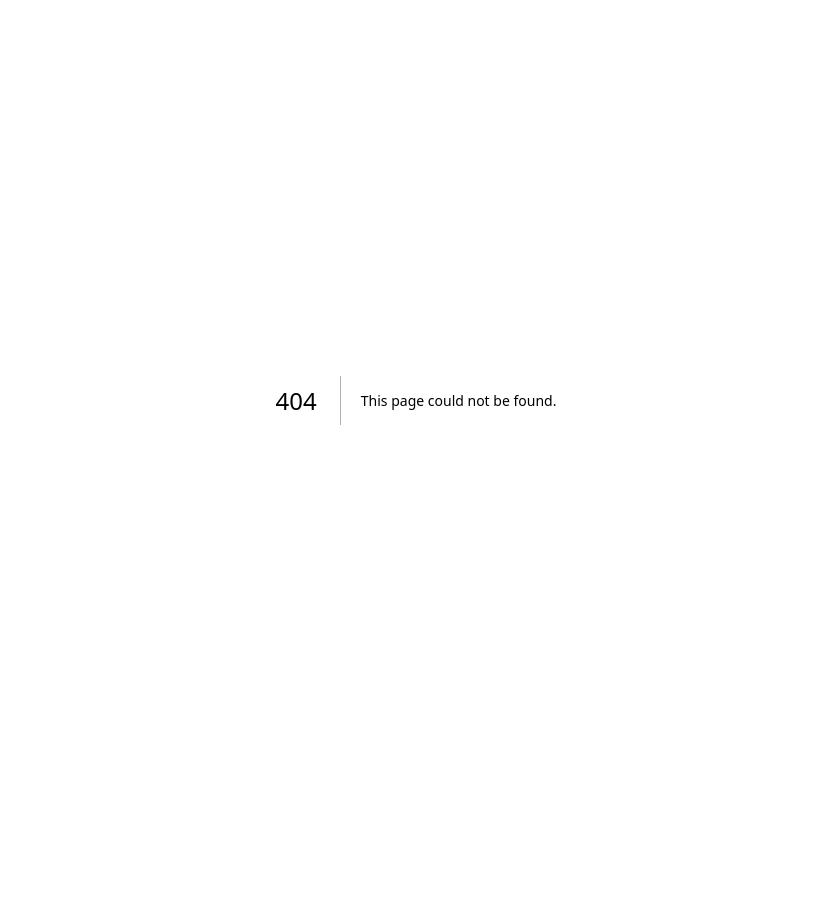
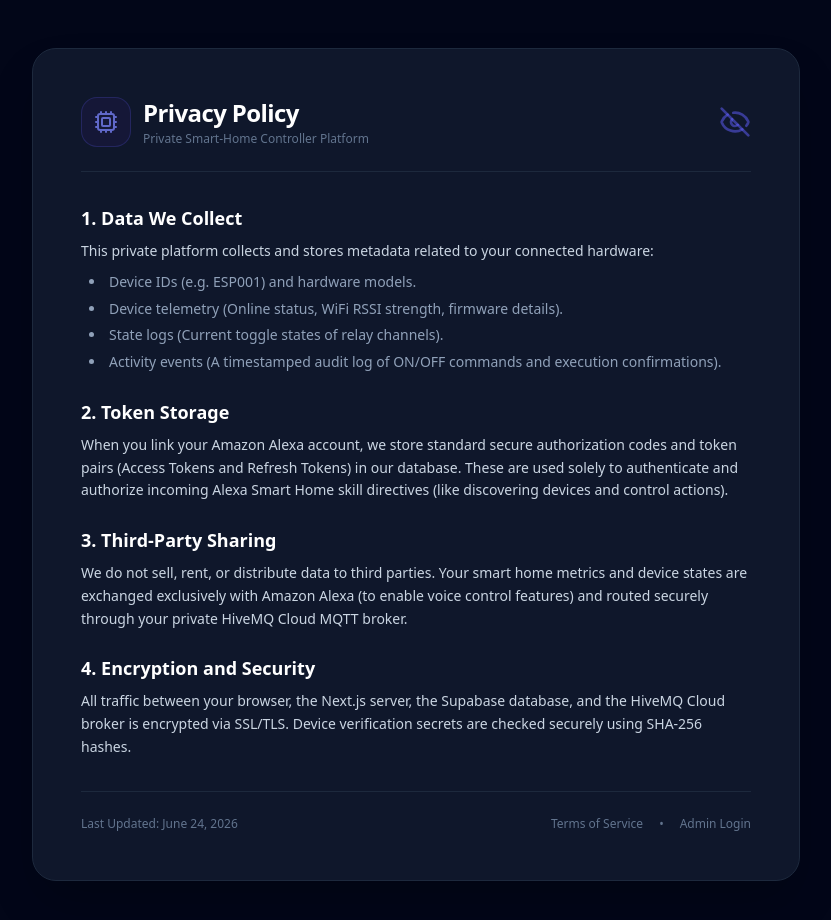
Before and after one commit to mqtt794-cloud/Mqtt, a Next.js app: page /privacy in a window 1280 px wide. Before the commit this address had no page. Shown: the top 920 px of the page, without its empty margins (224-1055 px from the left). Before the commit the page ends 800 px from the top, so only its background shows below. Built offline with nearby package versions, Linux system fonts and the light colour scheme.

Commit message:
privacy page

```diff
--- /dev/null
+++ b/src/app/privacy/page.tsx
@@ -0,0 +1,96 @@
+/**
+ * =============================================================================
+ * src/app/privacy/page.tsx — Privacy Policy Page (Alexa Account Linking Requirement)
+ * =============================================================================
+ *
+ * PATH:
+ *   GET /privacy
+ *
+ * PURPOSE:
+ *   Renders the Privacy Policy. This static page is required by Amazon Alexa
+ *   in the Skill Developer Console under the Account Linking settings.
+ * =============================================================================
+ */
+
+import Link from 'next/link';
+import { Cpu, EyeOff } from 'lucide-react';
+
+export default function PrivacyPage() {
+  return (
+    <div className="min-h-screen bg-slate-950 text-slate-300 font-sans p-6 md:p-12 select-none">
+      <div className="max-w-3xl mx-auto bg-slate-900 border border-slate-800 rounded-3xl p-8 md:p-12 shadow-2xl space-y-8">
+
+        {/* Header */}
+        <div className="flex items-center justify-between border-b border-slate-800 pb-6">
+          <div className="flex items-center gap-3">
+            <div className="p-3 bg-indigo-950/40 rounded-2xl border border-indigo-500/20 text-indigo-400">
+              <Cpu className="w-6 h-6 animate-pulse" />
+            </div>
+            <div>
+              <h1 className="text-xl md:text-2xl font-black text-white tracking-tight">Privacy Policy</h1>
+              <p className="text-slate-500 text-xs mt-0.5">Private Smart-Home Controller Platform</p>
+            </div>
+          </div>
+          <EyeOff className="w-8 h-8 text-indigo-500/50" />
+        </div>
+
+        {/* Content */}
+        <div className="space-y-6 text-sm leading-relaxed">
+          <section className="space-y-2">
+            <h2 className="text-lg font-bold text-white">1. Data We Collect</h2>
+            <p>
+              This private platform collects and stores metadata related to your connected hardware:
+            </p>
+            <ul className="list-disc list-inside space-y-1 text-slate-400 pl-2">
+              <li>Device IDs (e.g. ESP001) and hardware models.</li>
+              <li>Device telemetry (Online status, WiFi RSSI strength, firmware details).</li>
+              <li>State logs (Current toggle states of relay channels).</li>
+              <li>Activity events (A timestamped audit log of ON/OFF commands and execution confirmations).</li>
+            </ul>
+          </section>
+
+          <section className="space-y-2">
+            <h2 className="text-lg font-bold text-white">2. Token Storage</h2>
+            <p>
+              When you link your Amazon Alexa account, we store standard secure authorization codes and token pairs
+              (Access Tokens and Refresh Tokens) in our database. These are used solely to authenticate and authorize
+              incoming Alexa Smart Home skill directives (like discovering devices and control actions).
+            </p>
+          </section>
+
+          <section className="space-y-2">
+            <h2 className="text-lg font-bold text-white">3. Third-Party Sharing</h2>
+            <p>
+              We do not sell, rent, or distribute data to third parties. Your smart home metrics and device states are
+              exchanged exclusively with Amazon Alexa (to enable voice control features) and routed securely through
+              your private HiveMQ Cloud MQTT broker.
+            </p>
+          </section>
+
+          <section className="space-y-2">
+            <h2 className="text-lg font-bold text-white">4. Encryption and Security</h2>
+            <p>
+              All traffic between your browser, the Next.js server, the Supabase database, and the HiveMQ Cloud broker
+              is encrypted via SSL/TLS. Device verification secrets are checked securely using SHA-256 hashes.
+            </p>
+          </section>
+        </div>
+
+        {/* Footer */}
+        <div className="border-t border-slate-800 pt-6 flex flex-col md:flex-row md:items-center justify-between gap-4 text-xs text-slate-500">
+          <div>Last Updated: June 24, 2026</div>
+          <div className="flex gap-4">
+            <Link href="/terms" className="hover:text-indigo-400 transition-colors">
+              Terms of Service
+            </Link>
+            <span>•</span>
+            <Link href="/login" className="hover:text-indigo-400 transition-colors">
+              Admin Login
+            </Link>
+          </div>
+        </div>
+
+      </div>
+    </div>
+  );
+}
--- /dev/null
+++ b/src/app/terms/page.tsx
@@ -0,0 +1,92 @@
+/**
+ * =============================================================================
+ * src/app/terms/page.tsx — Terms of Service Page (Alexa Account Linking Requirement)
+ * =============================================================================
+ *
+ * PATH:
+ *   GET /terms
+ *
+ * PURPOSE:
+ *   Renders the Terms of Service. This static page is required by Amazon Alexa
+ *   in the Skill Developer Console under the Account Linking settings.
+ * =============================================================================
+ */
+
+import Link from 'next/link';
+import { Cpu, ShieldCheck } from 'lucide-react';
+
+export default function TermsPage() {
+  return (
+    <div className="min-h-screen bg-slate-950 text-slate-300 font-sans p-6 md:p-12 select-none">
+      <div className="max-w-3xl mx-auto bg-slate-900 border border-slate-800 rounded-3xl p-8 md:p-12 shadow-2xl space-y-8">
+
+        {/* Header */}
+        <div className="flex items-center justify-between border-b border-slate-800 pb-6">
+          <div className="flex items-center gap-3">
+            <div className="p-3 bg-indigo-950/40 rounded-2xl border border-indigo-500/20 text-indigo-400">
+              <Cpu className="w-6 h-6 animate-pulse" />
+            </div>
+            <div>
+              <h1 className="text-xl md:text-2xl font-black text-white tracking-tight">Terms of Service</h1>
+              <p className="text-slate-500 text-xs mt-0.5">Private Smart-Home Controller Platform</p>
+            </div>
+          </div>
+          <ShieldCheck className="w-8 h-8 text-indigo-500/50" />
+        </div>
+
+        {/* Content */}
+        <div className="space-y-6 text-sm leading-relaxed">
+          <section className="space-y-2">
+            <h2 className="text-lg font-bold text-white">1. Acceptance of Terms</h2>
+            <p>
+              By linking your Amazon Alexa account with this private Smart-Home Controller instance, you agree to
+              comply with and be bound by these Terms of Service. This platform is designed solely for private use,
+              facilitating local and remote relay controls for personal devices.
+            </p>
+          </section>
+
+          <section className="space-y-2">
+            <h2 className="text-lg font-bold text-white">2. Private Controller Usage</h2>
+            <p>
+              This is a privately hosted server instance. Authorized access is locked to the designated system
+              administrator. You may not attempt to reverse engineer, disrupt, or bypass the secure MQTT publisher
+              and subscriber services linking Next.js to the physical ESP8266 microcontroller hardware.
+            </p>
+          </section>
+
+          <section className="space-y-2">
+            <h2 className="text-lg font-bold text-white">3. Third-Party Integrations</h2>
+            <p>
+              This platform interfaces with Amazon Alexa Smart Home APIs and HiveMQ Cloud Brokers. Your usage is
+              subject to Amazon’s terms and policies. The developers of this smart-home software are not responsible
+              for disruptions, latency, or outages occurring on external platforms or third-party cloud networks.
+            </p>
+          </section>
+
+          <section className="space-y-2">
+            <h2 className="text-lg font-bold text-white">4. Modifications & Availability</h2>
+            <p>
+              As a private development instance, functions, schemas, and configurations (such as claim flows, OTA updates,
+              or state reports) may change at any time without notice. Continuous service availability is not guaranteed.
+            </p>
+          </section>
+        </div>
+
+        {/* Footer */}
+        <div className="border-t border-slate-800 pt-6 flex flex-col md:flex-row md:items-center justify-between gap-4 text-xs text-slate-500">
+          <div>Last Updated: June 24, 2026</div>
+          <div className="flex gap-4">
+            <Link href="/privacy" className="hover:text-indigo-400 transition-colors">
+              Privacy Policy
+            </Link>
+            <span>•</span>
+            <Link href="/login" className="hover:text-indigo-400 transition-colors">
+              Admin Login
+            </Link>
+          </div>
+        </div>
+
+      </div>
+    </div>
+  );
+}
```
